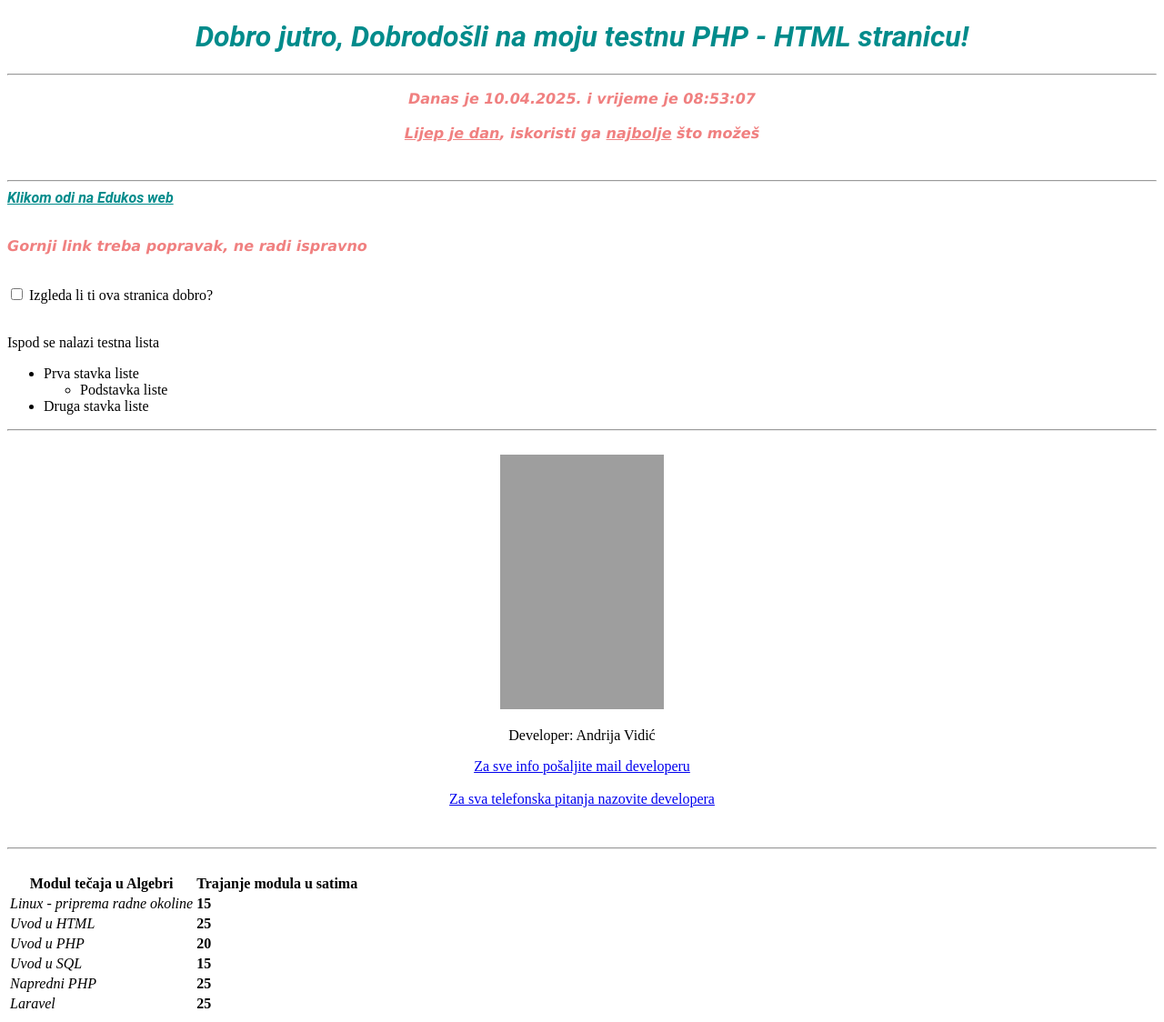
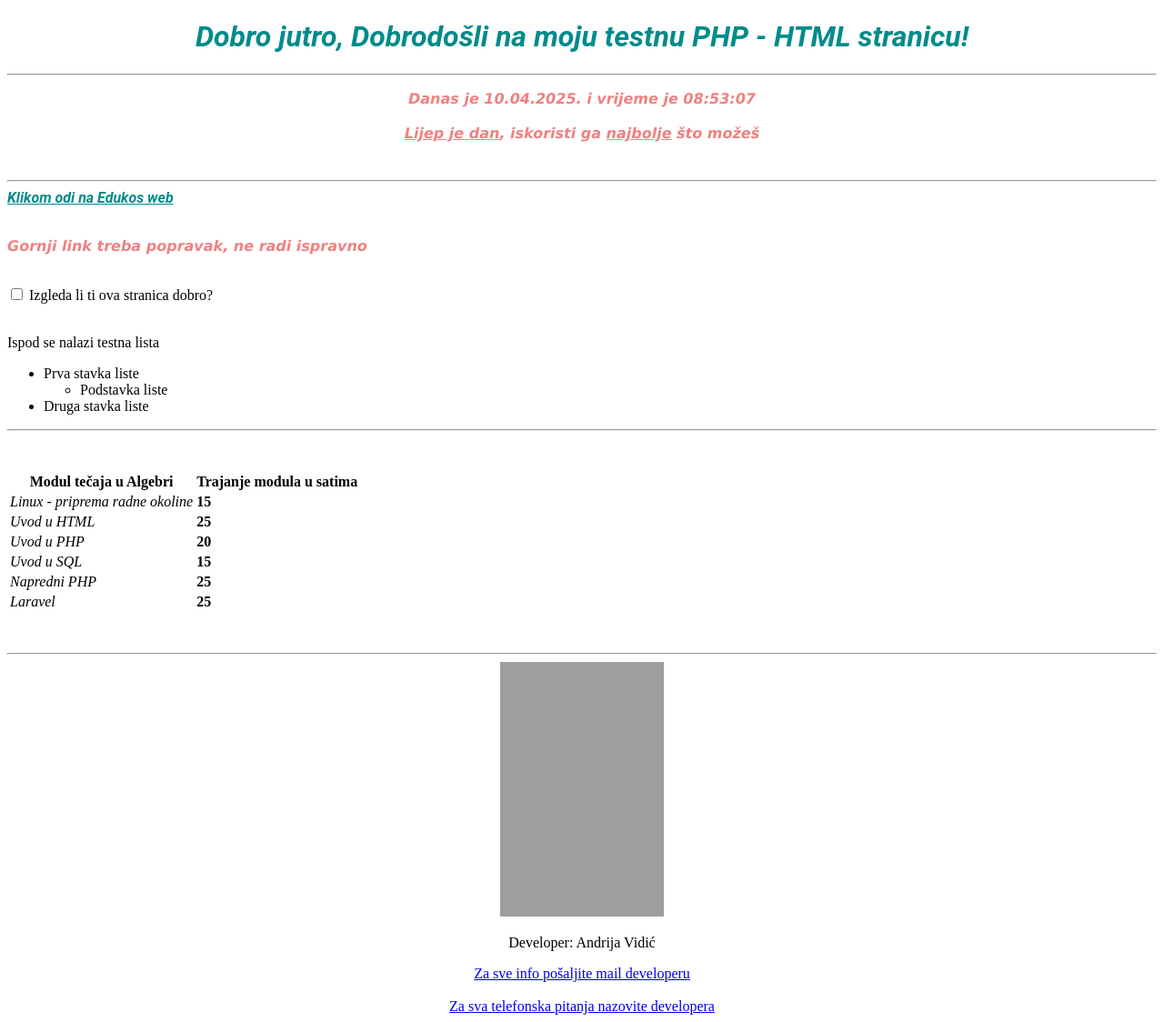
Before and after one commit to androvidic/testni-php-repozitorij, a PHP site: the page made by Test php localhost.php in a window 1280 px wide. Shown: the whole page at 91% size. Run offline with PHP 8.4, Linux system fonts and the light colour scheme; grey boxes are pictures that could not be loaded.

```diff
--- a/Test php localhost.php
+++ b/Test php localhost.php
@@ -21,7 +21,7 @@
     <title>Primjer PHP i HTML-a</title>
 </head>
 <body>
-    <div style="text-align: center;">
+    <header style="text-align: center;">
     <h1 class="tekst-1">
 <?php
 $time = date("H");
@@ -37,7 +37,7 @@ if ($time < 12) {
 echo $greeting . ", Dobrodošli na moju testnu PHP - HTML stranicu!";
 ?>
 </h1>
-    </div>
+</header>
     <hr>
     <div style="text-align: center;">
         <p class="tekst-2">
@@ -51,6 +51,7 @@ echo $greeting . ", Dobrodošli na moju testnu PHP - HTML stranicu!";
     <br>
     </div>
     <hr>
+    <aside>
 
          <a class="tekst-1"href=www.edukos.instrukcije.hr>Klikom odi na Edukos web</a>
 
@@ -59,7 +60,7 @@ echo $greeting . ", Dobrodošli na moju testnu PHP - HTML stranicu!";
             <br>
     <p class="tekst-2">Gornji link treba popravak, ne radi ispravno</p>
     <br>
-    <input type="checkbox" > Izgleda li ti ova stranica dobro?
+    <input type="checkbox" > Izgleda li ti ova stranica dobro?</input>
     <br>
     <br>
     <p>Ispod se nalazi testna lista</p>
@@ -74,21 +75,7 @@ echo $greeting . ", Dobrodošli na moju testnu PHP - HTML stranicu!";
 
 <hr>
 <br>
-<div style="text-align: center;">
-<img src="slike/ANDRIJA%20VIDI%C4%86.jpg" alt="Developer je Andrija Vidić" title="Developer je Andrija Vidić" width="180" height="280"/>
-<p>Developer: Andrija Vidić</p>
-    </div>
-    <div style="text-align: center;">
-<a href="mailto:andrija.vidic3@gmail.com">Za sve info pošaljite mail developeru</a>
 <br>
-<br>
-<a href="tel:+38516165165">Za sva telefonska pitanja nazovite developera</a>
-</div>
-    <br>
-    <br>
-    <hr>
-    <br>
-    <div style="align-items: center;">
     <table>
         <tr>
             <th>Modul tečaja u Algebri</th>
@@ -118,7 +105,20 @@ echo $greeting . ", Dobrodošli na moju testnu PHP - HTML stranicu!";
              <td><strong>25</strong></td>
         </tr>
     </table>
+</aside>
+    <br>
+    <br>
+    <hr>
+<footer style="text-align: center;">
+<img src="slike/ANDRIJA%20VIDI%C4%86.jpg" alt="Developer je Andrija Vidić" title="Developer je Andrija Vidić" width="180" height="280"/>
+<p>Developer: Andrija Vidić</p>
     </div>
+    <div style="text-align: center;">
+<a href="mailto:andrija.vidic3@gmail.com">Za sve info pošaljite mail developeru</a>
+<br>
+<br>
+<a href="tel:+38516165165">Za sva telefonska pitanja nazovite developera</a>
+</footer>
 
 </body>
 </html>
```
